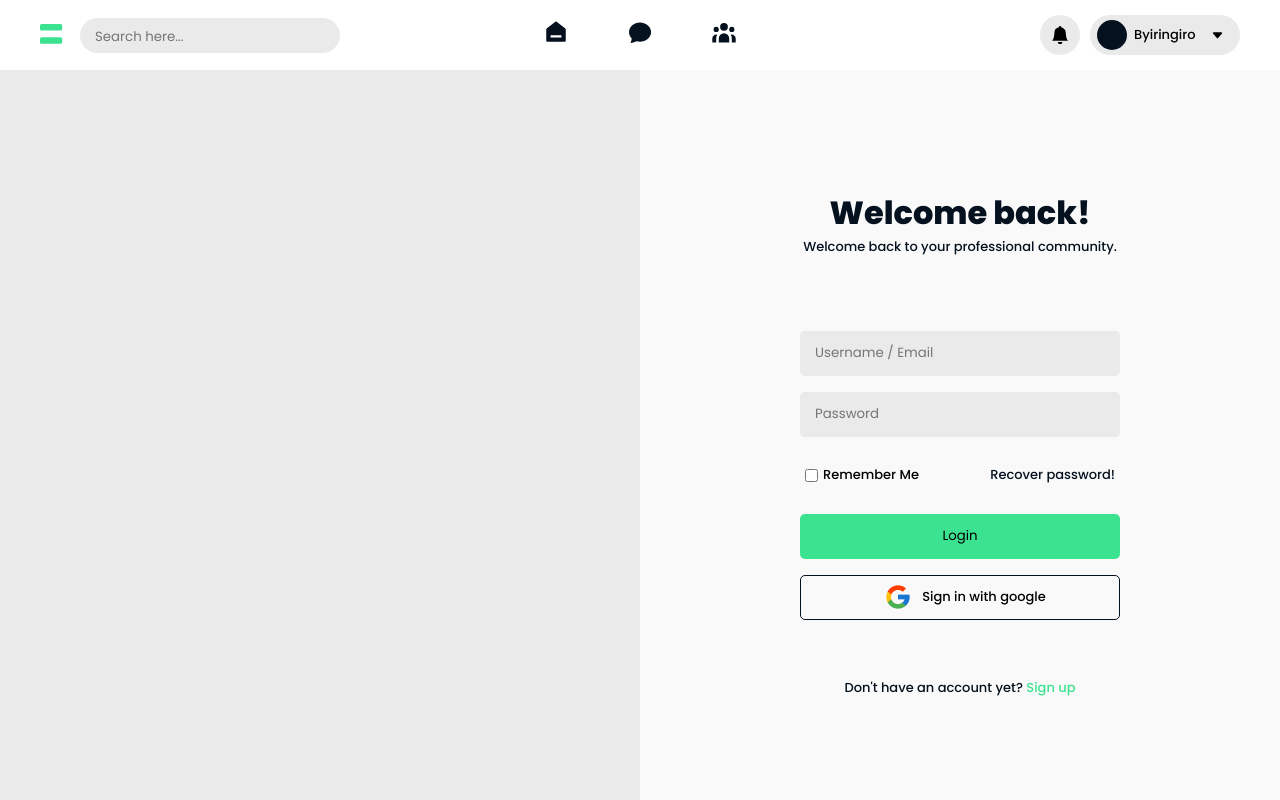
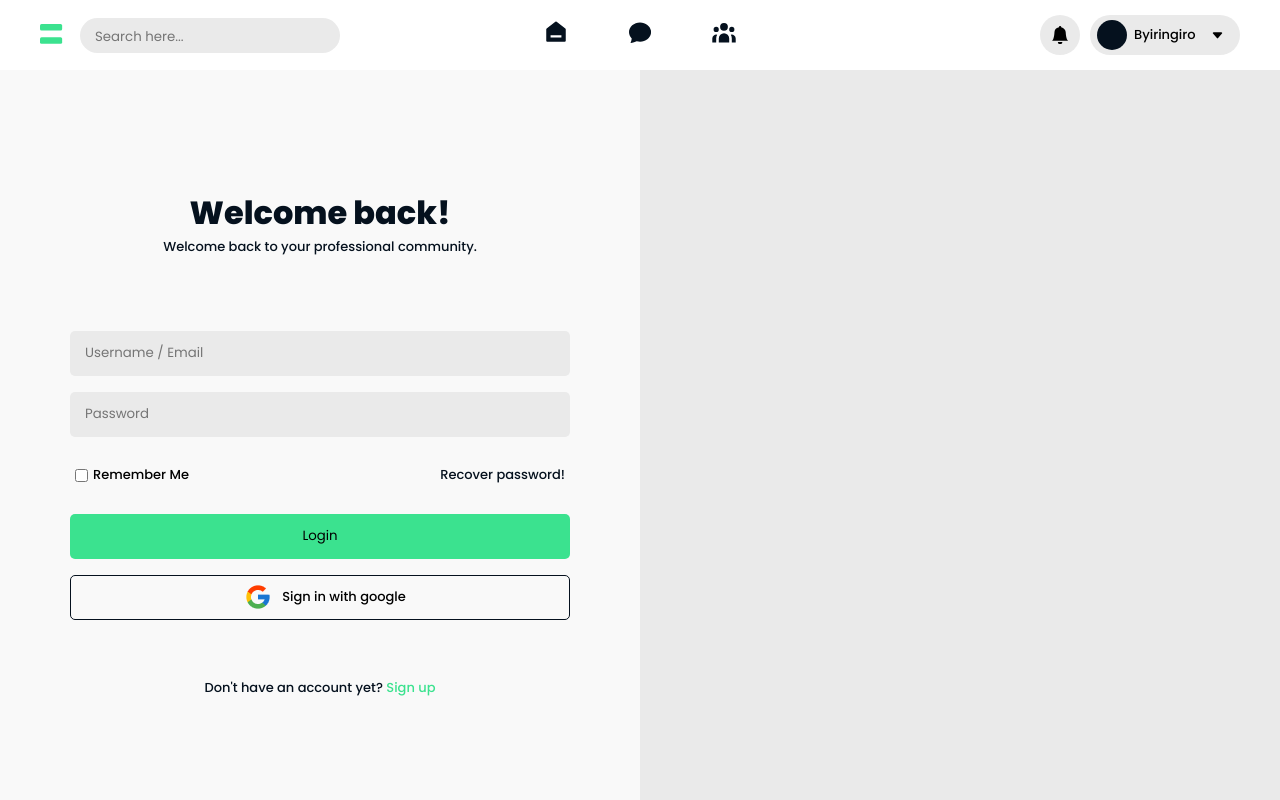
Before and after one commit to aamines/frontend, a React (Create React App) app: page /login in a window 1280 px wide. Built offline with nearby package versions, Linux system fonts and the light colour scheme; no server answers.

Commit message:
new changes

```diff
--- a/src/components/main/founder.jsx
+++ b/src/components/main/founder.jsx
@@ -6,9 +6,9 @@ const Founder = () => {
     <Container>
       <div className="content">
         <p className="para">
-          Using advanced AI algorithms, we generate insightful analysis and
-          visualization to help organizations achieve both operational and
-          successful outcomes. thus keeping them focused on their vision.
+          Operational excellence is the foundation, but success is the
+          destination. With Projectia, organizations can navigate their journey
+          with confidence and clarity.
         </p>
         <p>Byiringiro saad</p>
         <p className="position">Founder, CEO of Mines</p>
--- a/src/components/nav.jsx
+++ b/src/components/nav.jsx
@@ -1,5 +1,5 @@
 import styled from "styled-components";
-import React, { useEffect } from "react";
+import React, { useEffect, useState } from "react";
 import { Link, useLocation, useNavigate } from "react-router-dom";
 
 //icons
@@ -20,15 +20,16 @@ const Nav = () => {
   const navigate = useNavigate();
 
   //local data
-  const [active, setActive] = React.useState("");
-  const [authenticated, setAuthenticated] = React.useState(true);
-  const [down, setDown] = React.useState(false);
+  const [active, setActive] = useState("");
+  const [down, setDown] = useState(false);
+  const [authenticated, setAuthenticated] = useState(false);
 
   useEffect(() => {
     setDown(false);
     setActive(location.pathname);
   }, [location.pathname]);
 
+  //Functions
   const goHome = () => {
     navigate("/");
   };
--- a/src/pages/login.jsx
+++ b/src/pages/login.jsx
@@ -1,12 +1,16 @@
 import React from "react";
 import styled from "styled-components";
 import { Link } from "react-router-dom";
+import { useForm } from "react-hook-form";
 import { GoogleAuthProvider, getAuth, signInWithPopup } from "firebase/auth";
 
 //features
 import app from "../features/firebase";
 
 const Login = () => {
+  //configs
+  const { register, handleSubmit } = useForm();
+
   //handle google login
   const handleGoogle = () => {
     const provider = new GoogleAuthProvider();
@@ -18,17 +22,35 @@ const Login = () => {
     });
   };
 
+  //handle email login
+  const handleEmail = (data) => {
+    console.log(data);
+  };
+
   return (
     <Container>
-      <div className="left"></div>
       <div className="right">
         <div className="header">
           <p className="head">Welcome back!</p>
           <p className="para">Welcome back to your professional community.</p>
         </div>
-        <form action="#">
-          <input type="text" placeholder="Username / Email" />
-          <input type="text" placeholder="Password" />
+        <form onSubmit={handleSubmit(handleEmail)}>
+          <input
+            type="text"
+            placeholder="Username / Email"
+            {...register("user", {
+              required: true,
+              min: 3,
+            })}
+          />
+          <input
+            type="password"
+            placeholder="Password"
+            {...register("password", {
+              required: true,
+              min: 3,
+            })}
+          />
           <div className="row">
             <div className="left_">
               <input type="checkbox" name="remember" id="remember" />
@@ -48,6 +70,7 @@ const Login = () => {
           Don't have an account yet? <Link to="/signup">Sign up</Link>
         </p>
       </div>
+      <div className="left"></div>
     </Container>
   );
 };
@@ -99,14 +122,15 @@ const Container = styled.div`
     }
 
     form {
-      width: 50%;
+      width: 500px;
       height: auto;
       display: flex;
       flex-direction: column;
       align-items: center;
       margin: 0 0 50px 0;
 
-      input[type="text"] {
+      input[type="text"],
+      input[type="password"] {
         width: 100%;
         height: 45px;
         margin: 8px 0;
--- a/src/pages/signup.jsx
+++ b/src/pages/signup.jsx
@@ -30,17 +30,17 @@ const Signup = () => {
   const handleSubmision = (data) => {
     setLoading(true);
     axios
-      .post("/users/signup", {
+      .post("/auth/register", {
         names: data.names,
         email: data.email,
         country: data.country,
         password: data.password,
-        usedGoogle: false,
       })
       .then((res) => {
-        setLoading(false);
-        window.localStorage.setItem("token", res.data.token);
-        navigate("/home");
+        // setLoading(false);
+        // window.localStorage.setItem("token", res.data.token);
+        // navigate("/home");
+        console.log(res);
       });
   };
 
```
